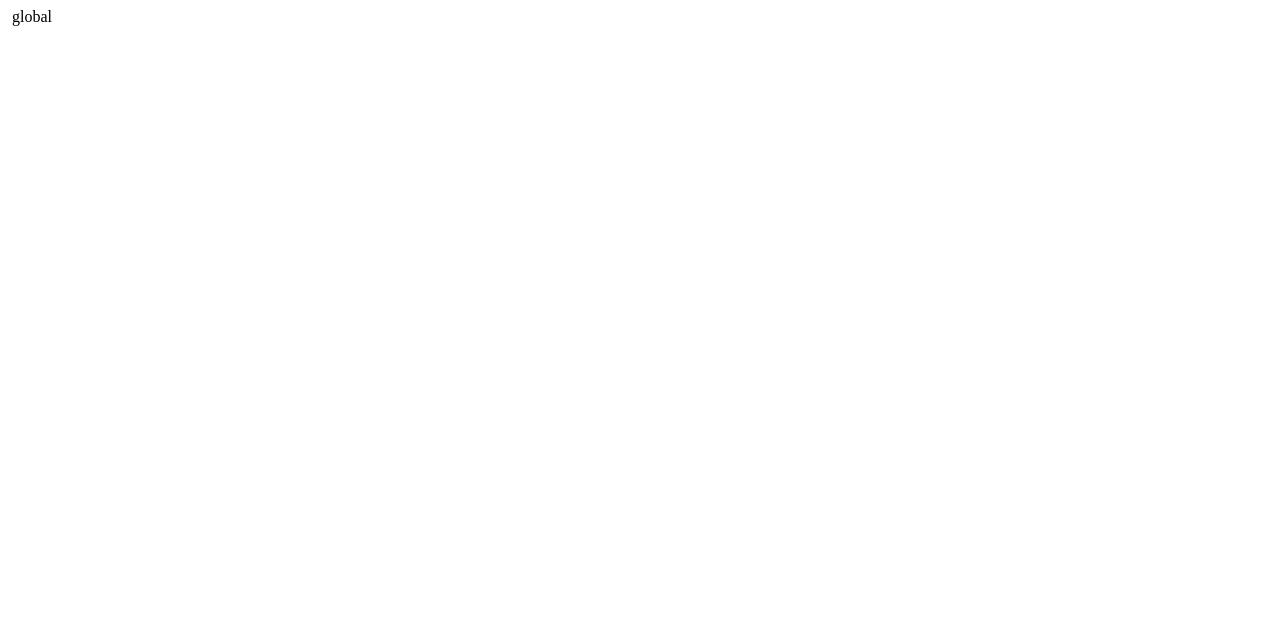
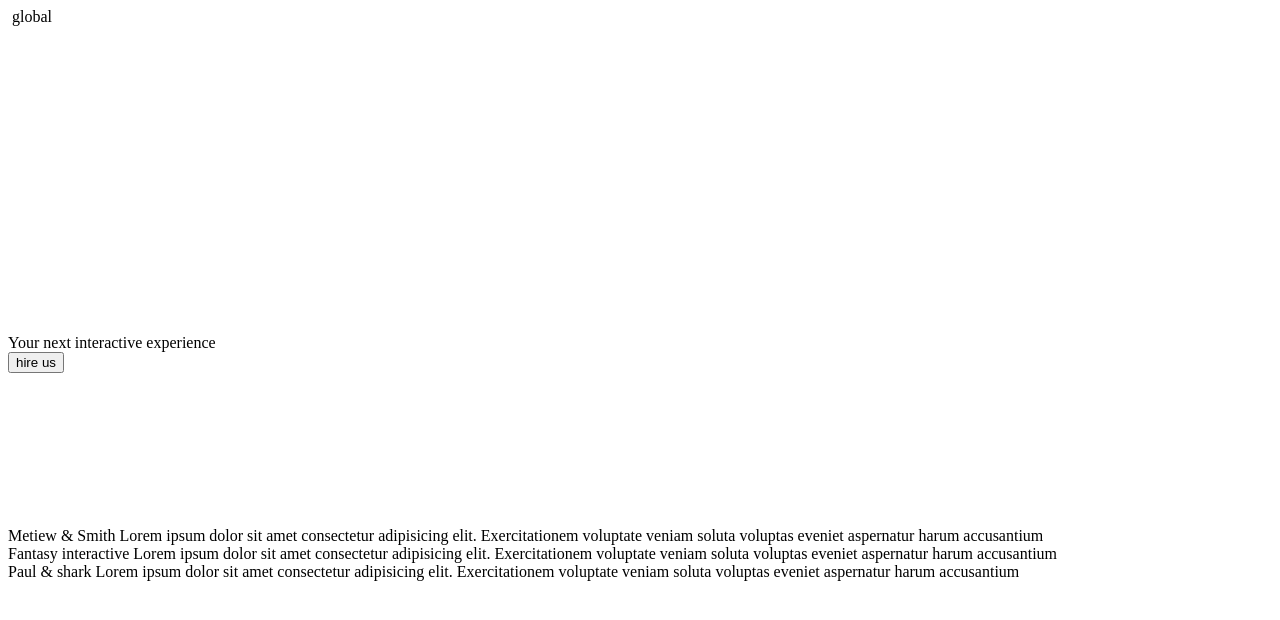
Before and after one commit to GM4FN/cosmoSite, a plain HTML site: page index.html in a window 1280 px wide. Drawn offline with Linux system fonts and the light colour scheme.

Commit message:
Added 1 Screen html

```diff
--- a/index.html
+++ b/index.html
@@ -44,7 +44,50 @@
         </svg>
         <span class="navigation_section"></span>
       </nav>
-
+      <main class="main-content">
+        <section class="main-content_first-screen">
+          <div class="main-content_experience">
+            <div class="main-content_experience-text">
+              Your next interactive experience
+            </div>
+            <button class="main-content_experience-button">hire us</button>
+            <img src="" alt="" class="main-content_experience-img" />
+            <div class="main-content_experience-tabs">
+              <svg class="main-content_experience-tabs-svg"></svg>
+              <div class="main-content_experience-tabs-texts">
+                <span class="main-content_experience-tabs-text1">
+                  Metiew & Smith
+                </span>
+                <span class="main-content_experience-tabs-text1">
+                  Lorem ipsum dolor sit amet consectetur adipisicing elit.
+                  Exercitationem voluptate veniam soluta voluptas eveniet
+                  aspernatur harum accusantium
+                </span>
+              </div>
+              <div class="main-content_experience-tabs-texts">
+                <span class="main-content_experience-tabs-text2">
+                  Fantasy interactive
+                </span>
+                <span class="main-content_experience-tabs-text2">
+                  Lorem ipsum dolor sit amet consectetur adipisicing elit.
+                  Exercitationem voluptate veniam soluta voluptas eveniet
+                  aspernatur harum accusantium
+                </span>
+              </div>
+              <div class="main-content_experience-tabs-texts">
+                <span class="main-content_experience-tabs-text3">
+                  Paul & shark
+                </span>
+                <span class="main-content_experience-tabs-text3">
+                  Lorem ipsum dolor sit amet consectetur adipisicing elit.
+                  Exercitationem voluptate veniam soluta voluptas eveniet
+                  aspernatur harum accusantium
+                </span>
+              </div>
+            </div>
+          </div>
+        </section>
+      </main>
     </div>
   </body>
 </html>
```
